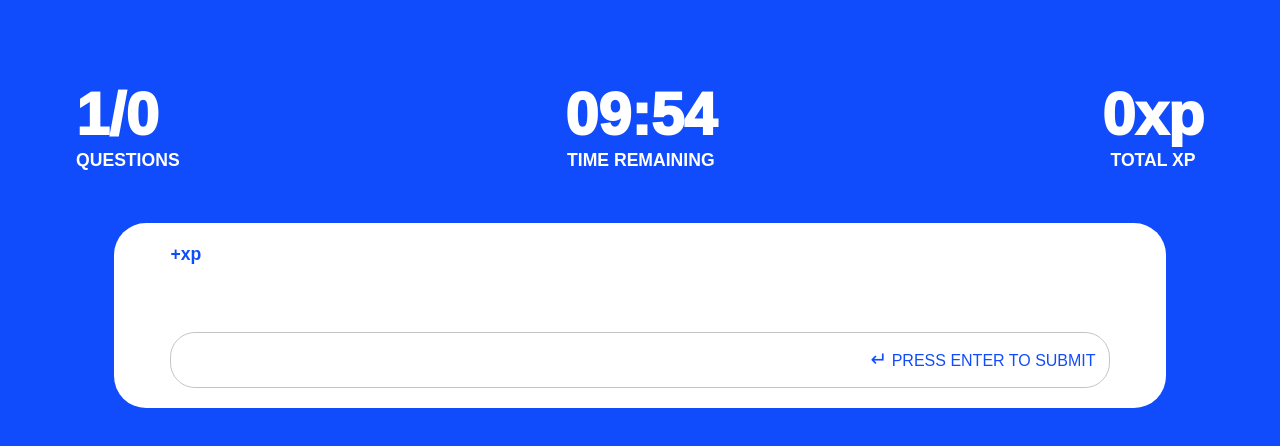
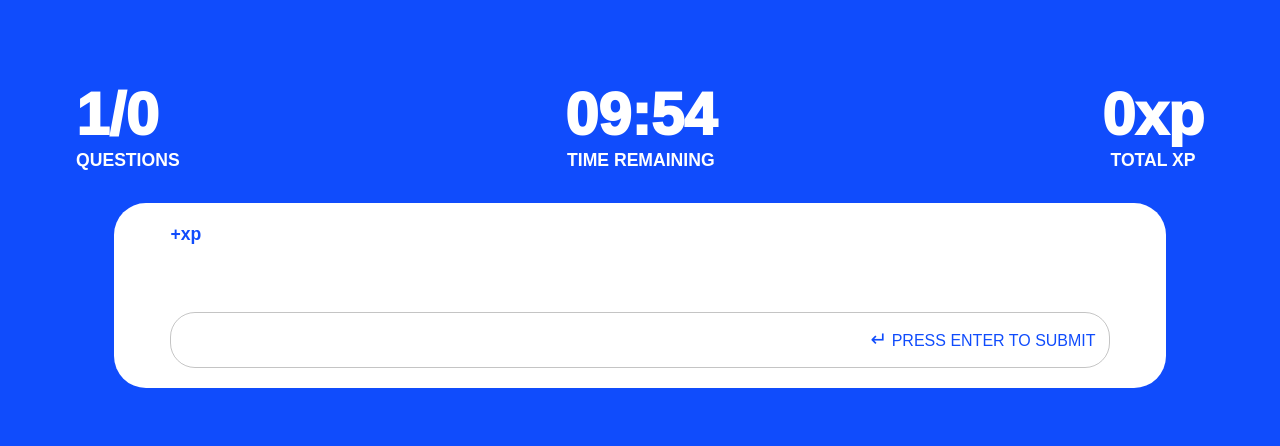
Before and after one commit to jivko25/Boom-Quiz, a Next.js app in the folder app/: page /quiz in a window 1280 px wide. Shown: the top 446 px of the page. Built offline with nearby package versions, Linux system fonts and the light colour scheme; a web font is replaced by a local one.

Commit message:
Auto stash before checking out "origin/main"

```diff
--- a/app/src/components/finalPoints/FinalPoints.jsx
+++ b/app/src/components/finalPoints/FinalPoints.jsx
@@ -3,13 +3,13 @@ import Grid from '@mui/material/Grid'
 import Typography from '@mui/material/Typography'
 import { useContext } from 'react';
 import { CorrectAnswersContext, TaskContext } from '../common/TaskProvider';
-import {motion} from 'framer-motion'
+import {motion} from 'framer-motion';
 
 
 
 export default function FinalPoints({tasks, finalCorrectAnswers}){
     return(
-            <motion.div initial={{y:-500}} animate={{y:0}} transition={{duration: 2}} className={styles.wrapper}>
+            <motion.div initial={{y: -1000}} animate={{y : 0}} transition={{duration: 3}} className={styles.wrapper}>
               <Grid container spacing={1} direction={'column'}>
                 <Grid item>
                   <Typography variant="h1" color="secondary" align='center'>GREAT JOB</Typography>
--- a/app/src/components/question/Question.module.scss
+++ b/app/src/components/question/Question.module.scss
@@ -5,7 +5,7 @@
     margin: auto;
     border-radius: 2rem;
     padding: 20px;
-    margin-top: 50px;
     z-index: 1;
     overflow: hidden;
+    margin-top: 30px;
 }
```
